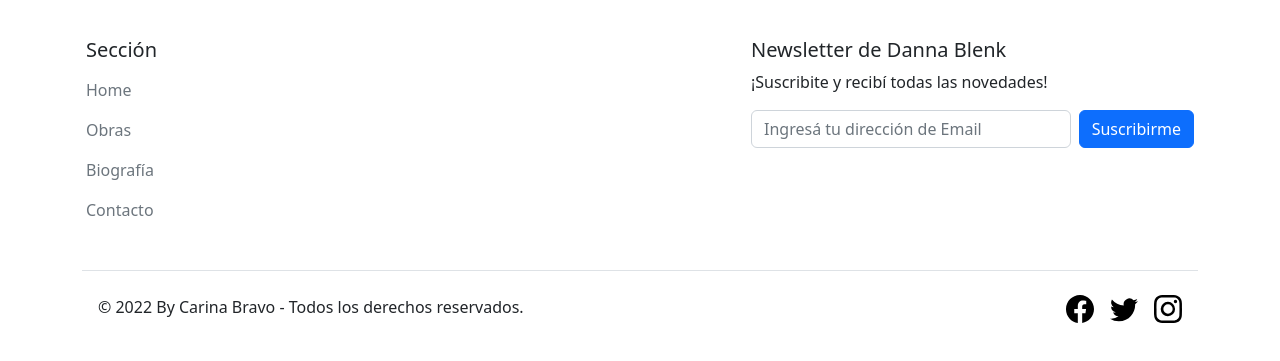
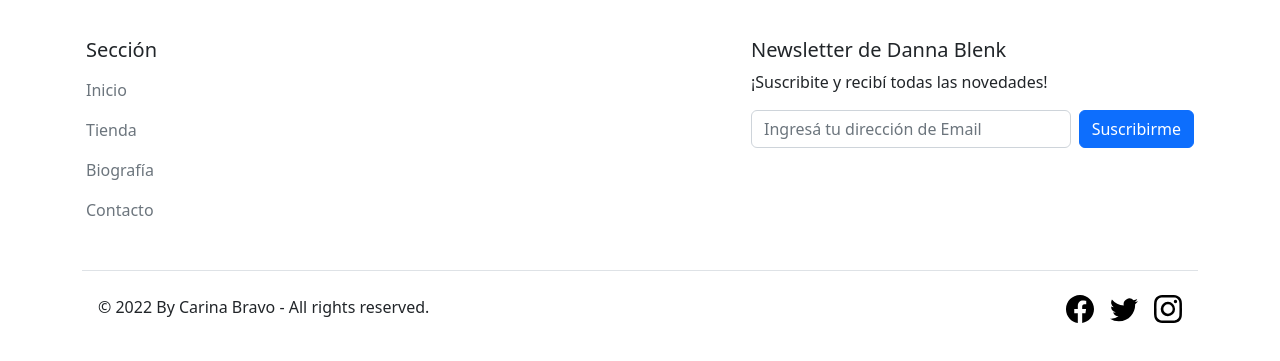
Before and after one commit to carinabravo/tienda-de-arte, a React (Create React App) app: page / in a window 1280 px wide. Shown: the part 1040-1401 px from the top of the page. Built offline with nearby package versions, Linux system fonts and the light colour scheme.

Commit message:
se modifica información

```diff
--- a/src/components/Footer.jsx
+++ b/src/components/Footer.jsx
@@ -1,14 +1,15 @@
-import React from "react";
+import React from 'react';
 
 const Footer = () => {
+
   return (
     <footer className="container">
       <div className="row">
         <div className="col-md-7 px-3 mb-3">
           <h5>Sección</h5>
           <ul className="nav flex-column">
-            <li className="nav-item"><a href="/inicio" className="nav-link px-0 text-muted">Home</a></li>
-            <li className="nav-item"><a href="/obras" className="nav-link px-0 text-muted">Obras</a></li>
+            <li className="nav-item"><a href="/inicio" className="nav-link px-0 text-muted">Inicio</a></li>
+            <li className="nav-item"><a href="/obras" className="nav-link px-0 text-muted">Tienda</a></li>
             <li className="nav-item"><a href="/biografia" className="nav-link px-0 text-muted">Biografía</a></li>
             <li className="nav-item"><a href="/contacto" className="nav-link px-0 text-muted">Contacto</a></li>
           </ul>
@@ -19,7 +20,7 @@ const Footer = () => {
             <h5>Newsletter de Danna Blenk</h5>
             <p>¡Suscribite y recibí todas las novedades!</p>
             <div className="d-flex flex-column flex-sm-row w-100 gap-2">
-              <label for="newsletter1" className="visually-hidden">Dirección de Email</label>
+              <label htmlFor="newsletter1" className="visually-hidden">Dirección de Email</label>
               <input id="newsletter1" type="text" className="form-control" placeholder="Ingresá tu dirección de Email" />
               <button className="btn btn-primary" type="button">Suscribirme</button>
             </div>
@@ -28,7 +29,7 @@ const Footer = () => {
       </div>
 
       <div className="d-flex flex-column flex-sm-row justify-content-between py-4 my-4 border-top">
-        <p className="ms-3">© 2022 By Carina Bravo - Todos los derechos reservados.</p>
+        <p className="ms-3">© 2022 By Carina Bravo - All rights reserved.</p>
         <div className="list-unstyled d-flex">
           <a href="https://www.facebook.com/" className="me-3" ><img src="images/logo/facebook.svg" alt="facebook" width="28" /></a>
           <a href="https://twitter.com/" className="me-3"  ><img src="images/logo/twitter.svg" alt="twitter" width="28" /></a>
```
